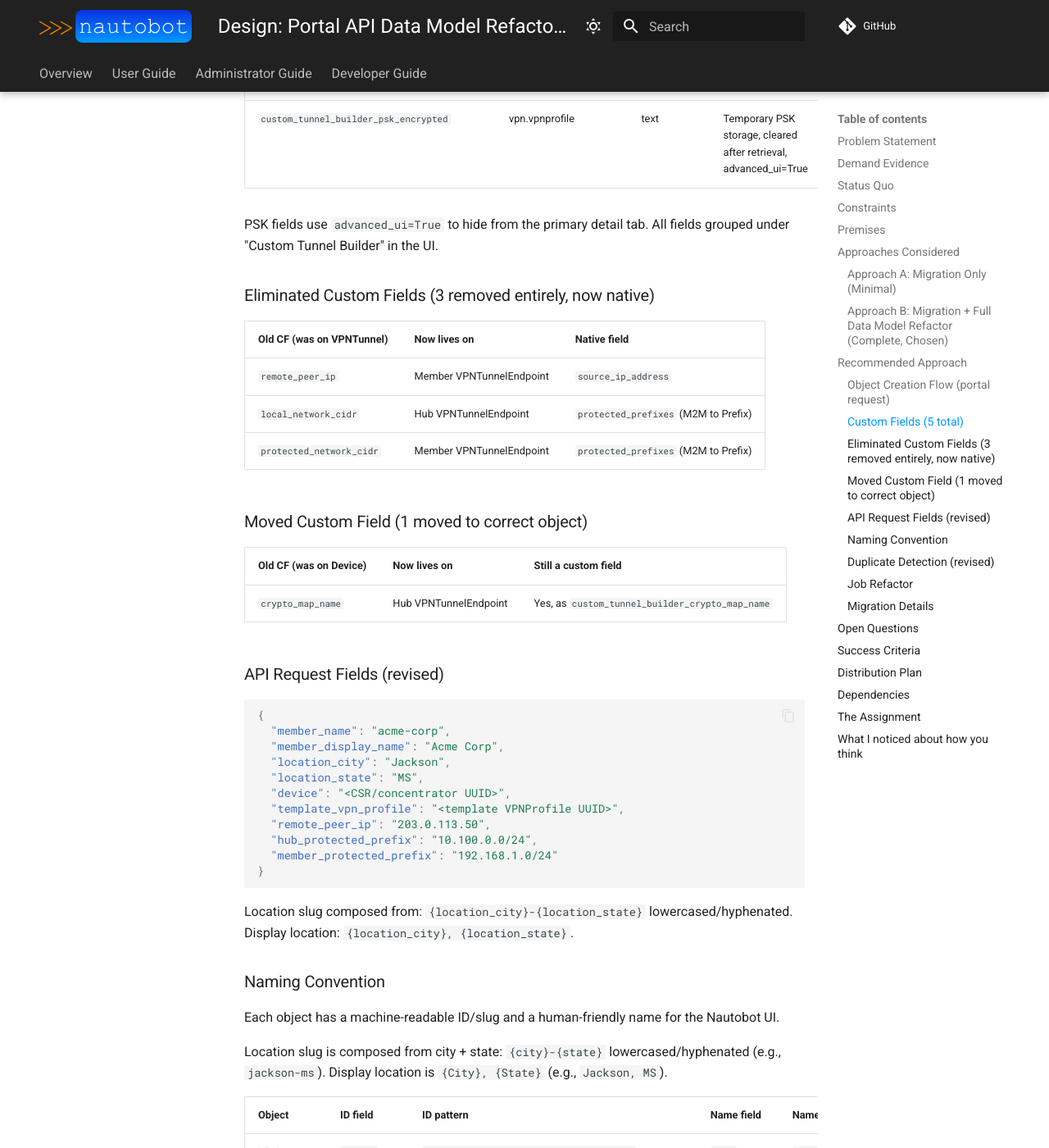
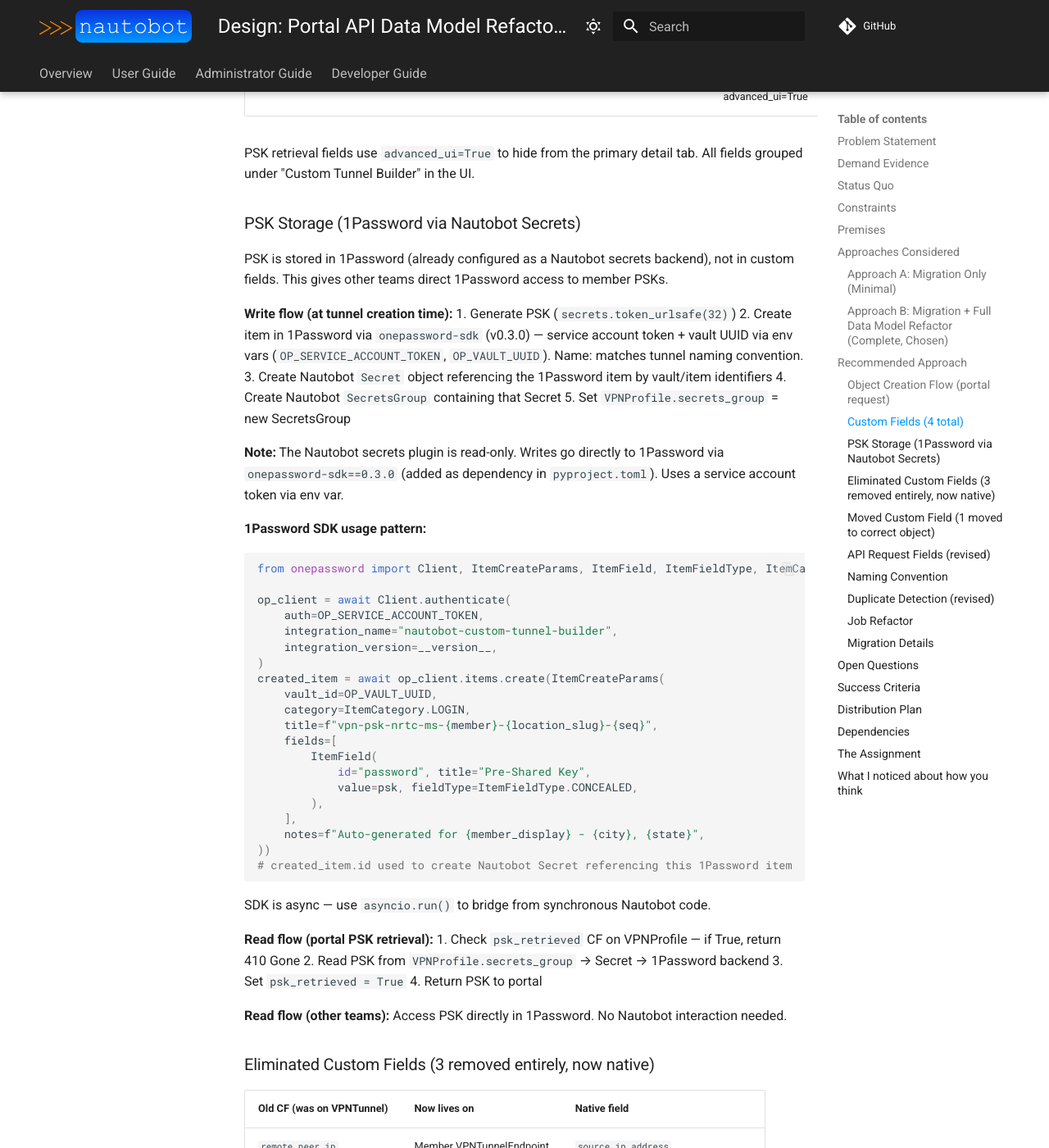
Before and after one commit to nrtc-ops/nautobot-app-custom-tunnel-builder, an MkDocs documentation site: the page built from docs/plans/mdean-feature-portal-api-design-20260403-113000.md, in a window 1280 px wide and 1400 px high, scrolled down 4055 px. Shown: the whole window at 82% size. Built offline with MkDocs 1.6.1 and Material for MkDocs 9.7.7, drawn with Linux system fonts in a browser that asks for light colours; comment, search, counter and statistics services are not loaded; some of the changed text lies outside the part shown.

Commit message:
Updated Plans

````diff
--- a/docs/plans/mdean-feature-portal-api-design-20260403-113000.md
+++ b/docs/plans/mdean-feature-portal-api-design-20260403-113000.md
@@ -95,7 +95,8 @@ All object creation runs inside a single `transaction.atomic()` block. The `get_
      For each VPNProfilePhase2PolicyAssignment on the template,
        create a corresponding assignment on the new profile (same policy + weight).
      Copy secrets_group, keepalive, NAT settings from template.
-     Set custom fields: crypto_map_sequence, psk_retrieval_token, psk_retrieved, psk_encrypted
+     Set custom fields: crypto_map_sequence, psk_retrieval_token, psk_retrieved
+     Create 1Password item with PSK → create Nautobot Secret + SecretsGroup → assign to profile
 
 4. Create VPNTunnel under the VPN
      name: "vpn-tunnel-nrtc-ms-{member_name}-{location}-{seq}"
@@ -120,7 +121,7 @@ All object creation runs inside a single `transaction.atomic()` block. The `get_
      protected_prefixes.add(member_prefix)  — the network on the member's side
 ```
 
-### Custom Fields (5 total)
+### Custom Fields (4 total)
 
 | Key | Content Type | Type | Notes |
 |---|---|---|---|
@@ -128,9 +129,55 @@ All object creation runs inside a single `transaction.atomic()` block. The `get_
 | `custom_tunnel_builder_crypto_map_sequence` | vpn.vpnprofile | integer | Auto-incremented per device, starts at 2000, step 10 |
 | `custom_tunnel_builder_psk_retrieval_token` | vpn.vpnprofile | text | 48-byte urlsafe token, advanced_ui=True |
 | `custom_tunnel_builder_psk_retrieved` | vpn.vpnprofile | boolean | One-time retrieval flag, advanced_ui=True |
-| `custom_tunnel_builder_psk_encrypted` | vpn.vpnprofile | text | Temporary PSK storage, cleared after retrieval, advanced_ui=True |
 
-PSK fields use `advanced_ui=True` to hide from the primary detail tab. All fields grouped under "Custom Tunnel Builder" in the UI.
+PSK retrieval fields use `advanced_ui=True` to hide from the primary detail tab. All fields grouped under "Custom Tunnel Builder" in the UI.
+
+### PSK Storage (1Password via Nautobot Secrets)
+
+PSK is stored in 1Password (already configured as a Nautobot secrets backend), not in custom fields. This gives other teams direct 1Password access to member PSKs.
+
+**Write flow (at tunnel creation time):**
+1. Generate PSK (`secrets.token_urlsafe(32)`)
+2. Create item in 1Password via `onepassword-sdk` (v0.3.0) — service account token + vault UUID via env vars (`OP_SERVICE_ACCOUNT_TOKEN`, `OP_VAULT_UUID`). Name: matches tunnel naming convention.
+3. Create Nautobot `Secret` object referencing the 1Password item by vault/item identifiers
+4. Create Nautobot `SecretsGroup` containing that Secret
+5. Set `VPNProfile.secrets_group` = new SecretsGroup
+
+**Note:** The Nautobot secrets plugin is read-only. Writes go directly to 1Password via `onepassword-sdk==0.3.0` (added as dependency in `pyproject.toml`). Uses a service account token via env var.
+
+**1Password SDK usage pattern:**
+```python
+from onepassword import Client, ItemCreateParams, ItemField, ItemFieldType, ItemCategory
+
+op_client = await Client.authenticate(
+    auth=OP_SERVICE_ACCOUNT_TOKEN,
+    integration_name="nautobot-custom-tunnel-builder",
+    integration_version=__version__,
+)
+created_item = await op_client.items.create(ItemCreateParams(
+    vault_id=OP_VAULT_UUID,
+    category=ItemCategory.LOGIN,
+    title=f"vpn-psk-nrtc-ms-{member}-{location_slug}-{seq}",
+    fields=[
+        ItemField(
+            id="password", title="Pre-Shared Key",
+            value=psk, fieldType=ItemFieldType.CONCEALED,
+        ),
+    ],
+    notes=f"Auto-generated for {member_display} - {city}, {state}",
+))
+# created_item.id used to create Nautobot Secret referencing this 1Password item
+```
+SDK is async — use `asyncio.run()` to bridge from synchronous Nautobot code.
+
+**Read flow (portal PSK retrieval):**
+1. Check `psk_retrieved` CF on VPNProfile — if True, return 410 Gone
+2. Read PSK from `VPNProfile.secrets_group` → Secret → 1Password backend
+3. Set `psk_retrieved = True`
+4. Return PSK to portal
+
+**Read flow (other teams):**
+Access PSK directly in 1Password. No Nautobot interaction needed.
 
 ### Eliminated Custom Fields (3 removed entirely, now native)
 
@@ -222,7 +269,7 @@ File: `nautobot_custom_tunnel_builder/migrations/0001_create_custom_fields.py`
 
 The migration creates:
 
-1. **5 CustomField objects** via `get_or_create`, with M2M `content_types.add()` for each content type.
+1. **4 CustomField objects** via `get_or_create`, with M2M `content_types.add()` for each content type.
 2. **Manufacturer "Generic"** via `get_or_create` (may already exist in Nautobot, check first).
 3. **DeviceType "Member VPN Endpoint"** via `get_or_create`, manufacturer=Generic.
 
@@ -239,7 +286,7 @@ Dependencies: `("extras", "0001_initial")` for CustomField, `("dcim", "0001_init
 
 ## Success Criteria
 
-- 5 custom fields registered via idempotent data migration
+- 4 custom fields registered via idempotent data migration
 - Custom fields visible in Nautobot UI under "Custom Tunnel Builder" grouping
 - PSK fields hidden from primary detail tab (advanced_ui)
 - Portal API creates full VPN object hierarchy (VPN, VPNTunnel, VPNProfile, 2x VPNTunnelEndpoint, member Device)
````
